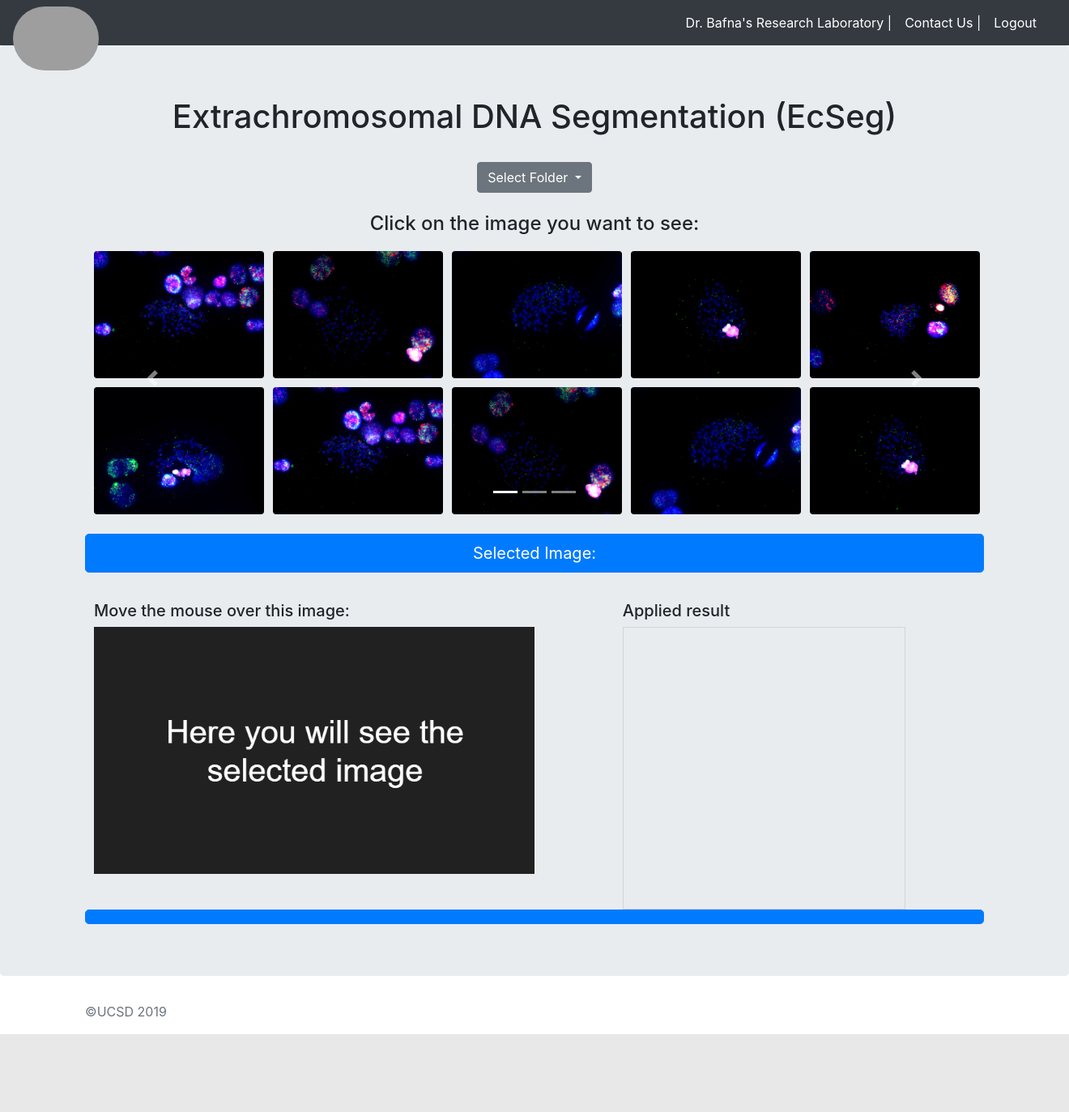
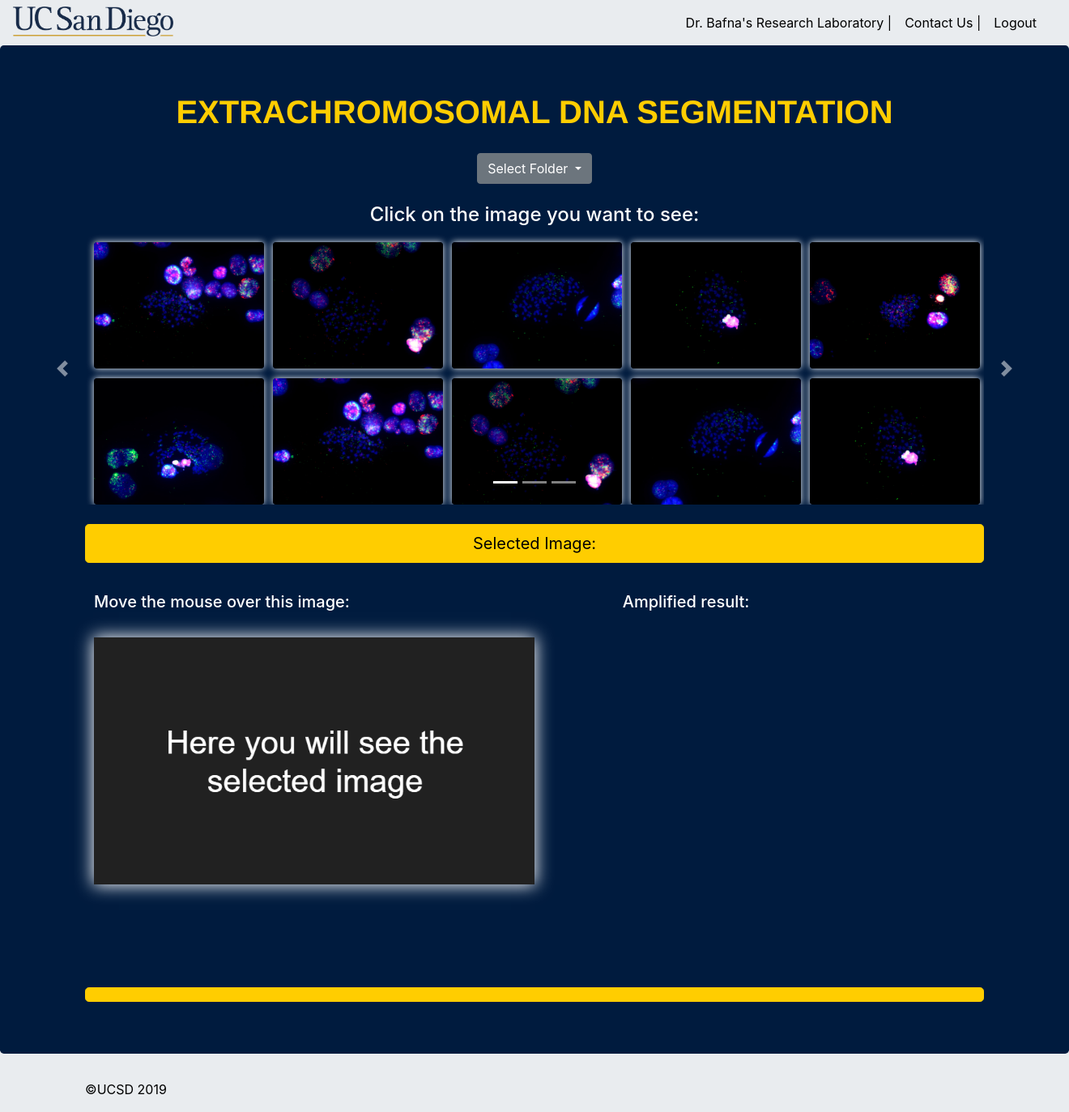
Before and after one commit to ODOSMO/ecSegWebSite, a Django app: page /accounts/ in a window 1320 px wide. Shown: the whole page at 81% size. Before the commit the page ends 1277 px from the top, so only its background shows below. Run offline with Django 3.2, Linux system fonts and the light colour scheme; some libraries are stand-ins or nearby versions; grey boxes are pictures that could not be loaded.

Commit message:
updated css

```diff
--- /dev/null
+++ b/ecSegWebsite/ecSegWebsite/static/style.css
@@ -0,0 +1,42 @@
+/****************This part is for styling the overall structure of the site and customizing the bootstrap*/
+body{
+    color:white;
+}
+.text-muted{
+    color:white !important;
+}
+.bg-dark, body{
+    background-color: #e9ecef !important;
+}
+.navbar-dark .navbar-brand, .navbar-dark .navbar-nav .nav-link.active, footer.text-muted{
+    color:black !important;
+    font-weight:normal;
+}
+.jumbotron{
+    background-color:#001b3e;
+}
+.btn-primary {
+    color: #000;
+    background-color: #FFCD00;
+    border-color: #FFCD00;
+}
+.btn-primary:hover {
+    color: #fff;
+    background-color: #bf9900;
+    border-color: #bf9900;
+}
+h1, h2, h3, .h1, .h2, .h3{
+    font-family: "BrixSansBold",Helvetica,Arial,sans-serif;
+    font-weight: bold;
+    line-height: 0.917;
+    color: #FFCD00;
+    text-transform: uppercase;
+}
+.navbar-dark .navbar-brand, .navbar-dark .navbar-nav .nav-link.active:hover{
+    background-color: #FFCD00b5;
+    border-radius: 20px;
+}
+/*Home page*/
+#homeImg, #expandedImg{
+    box-shadow: 0px 0px 20px 1px #fff;
+}
--- a/ecSegWebsite/templates/ecSeg.html
+++ b/ecSegWebsite/templates/ecSeg.html
@@ -11,7 +11,7 @@
     <link rel="canonical" href="https://getbootstrap.com/docs/4.3/examples/album/">
 
     <!-- Bootstrap core CSS -->
-<link rel="stylesheet" href="https://stackpath.bootstrapcdn.com/bootstrap/4.3.1/css/bootstrap.min.css" integrity="sha384-ggOyR0iXCbMQv3Xipma34MD+dH/1fQ784/j6cY/iJTQUOhcWr7x9JvoRxT2MZw1T" crossorigin="anonymous">
+  <link rel="stylesheet" href="https://stackpath.bootstrapcdn.com/bootstrap/4.3.1/css/bootstrap.min.css" integrity="sha384-ggOyR0iXCbMQv3Xipma34MD+dH/1fQ784/j6cY/iJTQUOhcWr7x9JvoRxT2MZw1T" crossorigin="anonymous">
 
     <style>
       .bd-placeholder-img {
@@ -29,14 +29,14 @@
         }
       }
     </style>
-    <!-- Custom styles for this template
-<link href="{% static 'style.css' %}" rel="stylesheet"> -->
+    <!-- Custom styles for this template -->
+<link href="{% static 'style.css' %}" rel="stylesheet">
 
   </head>
   <body>
     <header>
   <nav class="navbar navbar-expand-lg navbar-dark bg-dark">
-  <a class="navbar-brand" href="http://jacobsschool.ucsd.edu"><img src="{% static 'ucsd-logo.jpg' %}" width="8%" style="position:absolute; margin-top: -20px; border-radius: 100px;"></a>
+  <a class="navbar-brand" href="http://jacobsschool.ucsd.edu"><img src="{% static 'UCSD_logo.png' %}" width="15%" style="position:absolute; margin-top: -20px;"></a>
   <button class="navbar-toggler" type="button" data-toggle="collapse" data-target="#navbarNavAltMarkup" aria-controls="navbarNavAltMarkup" aria-expanded="false" aria-label="Toggle navigation">
     <span class="navbar-toggler-icon"></span>
   </button>
@@ -53,7 +53,7 @@
 
     <section class="jumbotron text-center">
         <div class="container">
-            <h1 class="jumbotron-heading">Extrachromosomal DNA Segmentation (EcSeg)</h1><br>
+            <h1 class="jumbotron-heading">Extrachromosomal DNA Segmentation</h1><br>
 
 
 <div class="dropdown">
@@ -77,10 +77,13 @@
     #thumbs{
         margin-left: 1%;
         margin-top: 1%;
+        box-shadow: 0px 0px 8px 0px #fff;
     }
     #thumbs:hover {
         transform: scale(1.05);
         cursor: pointer;
+        box-shadow: 0px 0px 15px 1px #FFCD00;
+
     }
     #expandedImg:hover{
       cursor: zoom-in;
@@ -132,11 +135,11 @@
 <img id="thumbs" src="{% static 'test4.jpg' %}" width="210" class="rounded float-left" onclick="myFunction(this);" alt="...">
     </div>
   </div>
-  <a class="carousel-control-prev" href="#carouselExampleIndicators" role="button" data-slide="prev">
+  <a class="carousel-control-prev" style="margin-left:-10%;" href="#carouselExampleIndicators" role="button" data-slide="prev">
     <span class="carousel-control-prev-icon" aria-hidden="true"></span>
     <span class="sr-only">Previous</span>
   </a>
-  <a class="carousel-control-next" href="#carouselExampleIndicators" role="button" data-slide="next">
+  <a class="carousel-control-next" style="margin-right:-10%;" href="#carouselExampleIndicators" role="button" data-slide="next">
     <span class="carousel-control-next-icon" aria-hidden="true"></span>
     <span class="sr-only">Next</span>
   </a>
@@ -144,12 +147,12 @@
  <br> <button type="button" class="btn btn-primary btn-lg btn-block" style="width=100%;">Selected Image:</button> <br>
 <div style="padding: 1%; width:100%;">
     <div style="width:50%; float:left; margin-right:10%;">
-        <h5 style="text-align:left;">Move the mouse over this image: </h5>
+        <h5 style="text-align:left;">Move the mouse over this image: </h5><br>
         <img id="expandedImg" src="{% static 'defaultimg.png' %}" style="width:100%;">
     </div>
 
     <div style="width:40%; float:right;">
-        <h5 style="text-align:left;">Applied result</h5>
+        <h5 style="text-align:left;">Amplified result:</h5><br>
         <div id="myresult" class="img-zoom-result" style="float: left;"></div>
     </div>
 </div>
@@ -174,10 +177,9 @@
 }
 
 .img-zoom-result {
-  border: 1px solid #d4d4d4;
   /*set the size of the result div:*/
-  width: 349px;
-  height: 349px;
+  width: 408px;
+  height: 408px;
 }
 </style>
 <script>
@@ -221,6 +223,7 @@
     lens.style.top = y + "px";
     /* Display what the lens "sees": */
     result.style.backgroundPosition = "-" + (x * cx) + "px -" + (y * cy) + "px";
+    addShadow();
   }
   function getCursorPos(e) {
     var a, x = 0, y = 0;
@@ -236,8 +239,11 @@
     return {x : x, y : y};
   }
 }
+function addShadow(){
+    document.getElementById("myresult").style.boxShadow = "0px 0px 20px 1px #fff";
+}
 </script>
-  <button type="button" class="btn btn-primary btn-lg btn-block" style="width=100%;"></button>
+  <button type="button" class="btn btn-primary btn-lg btn-block" style="width=100%; margin-top:43%;"></button>
 </div>
 
     </section>
--- a/ecSegWebsite/templates/registration/login.html
+++ b/ecSegWebsite/templates/registration/login.html
@@ -37,12 +37,12 @@
       }
     </style>
     <!-- Custom styles for this template -->
-<link href="album.css" rel="stylesheet">
+<link href="{% static 'style.css' %}" rel="stylesheet">
   </head>
   <body>
     <header>
   <nav class="navbar navbar-expand-lg navbar-dark bg-dark">
-  <a class="navbar-brand" href="#">University of California San Diego</a>
+  <a class="navbar-brand" href="http://jacobsschool.ucsd.edu"><img src="{% static 'UCSD_logo.png' %}" width="15%" style="position:absolute; margin-top: -20px;"></a>
   <button class="navbar-toggler" type="button" data-toggle="collapse" data-target="#navbarNavAltMarkup" aria-controls="navbarNavAltMarkup" aria-expanded="false" aria-label="Toggle navigation">
     <span class="navbar-toggler-icon"></span>
   </button>
@@ -59,6 +59,7 @@
 <section class="jumbotron text-center">
 
 <h2>Login</h2>
+  <div></div>
 <form method="post">
   {% csrf_token %}
   {{ form.as_p }}
--- a/ecSegWebsite/templates/signup.html
+++ b/ecSegWebsite/templates/signup.html
@@ -37,12 +37,12 @@
       }
     </style>
     <!-- Custom styles for this template -->
-<link href="album.css" rel="stylesheet">
+<link href="{% static 'style.css' %}" rel="stylesheet">
   </head>
   <body>
     <header>
   <nav class="navbar navbar-expand-lg navbar-dark bg-dark">
-  <a class="navbar-brand" href="#">University of California San Diego</a>
+  <a class="navbar-brand" href="http://jacobsschool.ucsd.edu"><img src="{% static 'UCSD_logo.png' %}" width="15%" style="position:absolute; margin-top: -20px;"></a>
   <button class="navbar-toggler" type="button" data-toggle="collapse" data-target="#navbarNavAltMarkup" aria-controls="navbarNavAltMarkup" aria-expanded="false" aria-label="Toggle navigation">
     <span class="navbar-toggler-icon"></span>
   </button>
```
Also changed, not shown: ecSegWebsite/templates/home.html (+7 -10 lines), ecSegWebsite/db.sqlite3.
